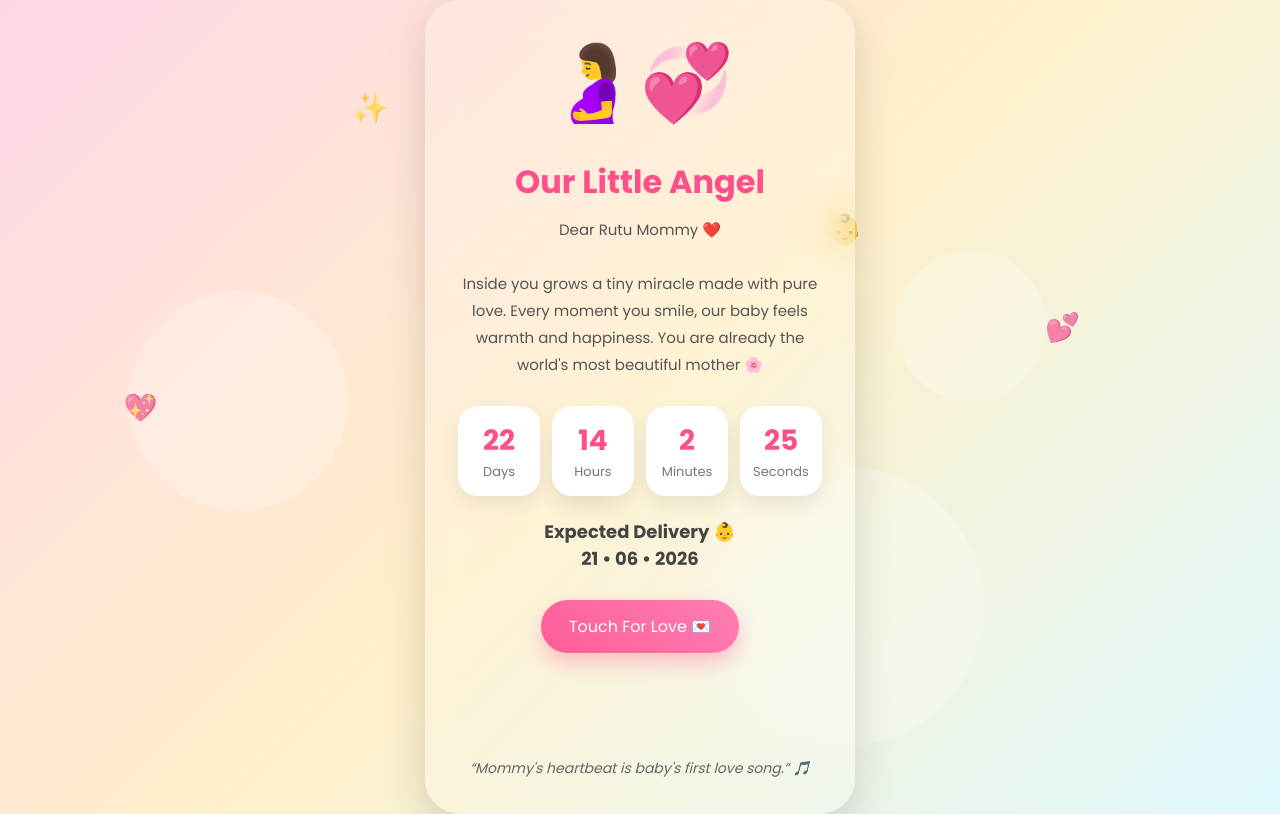
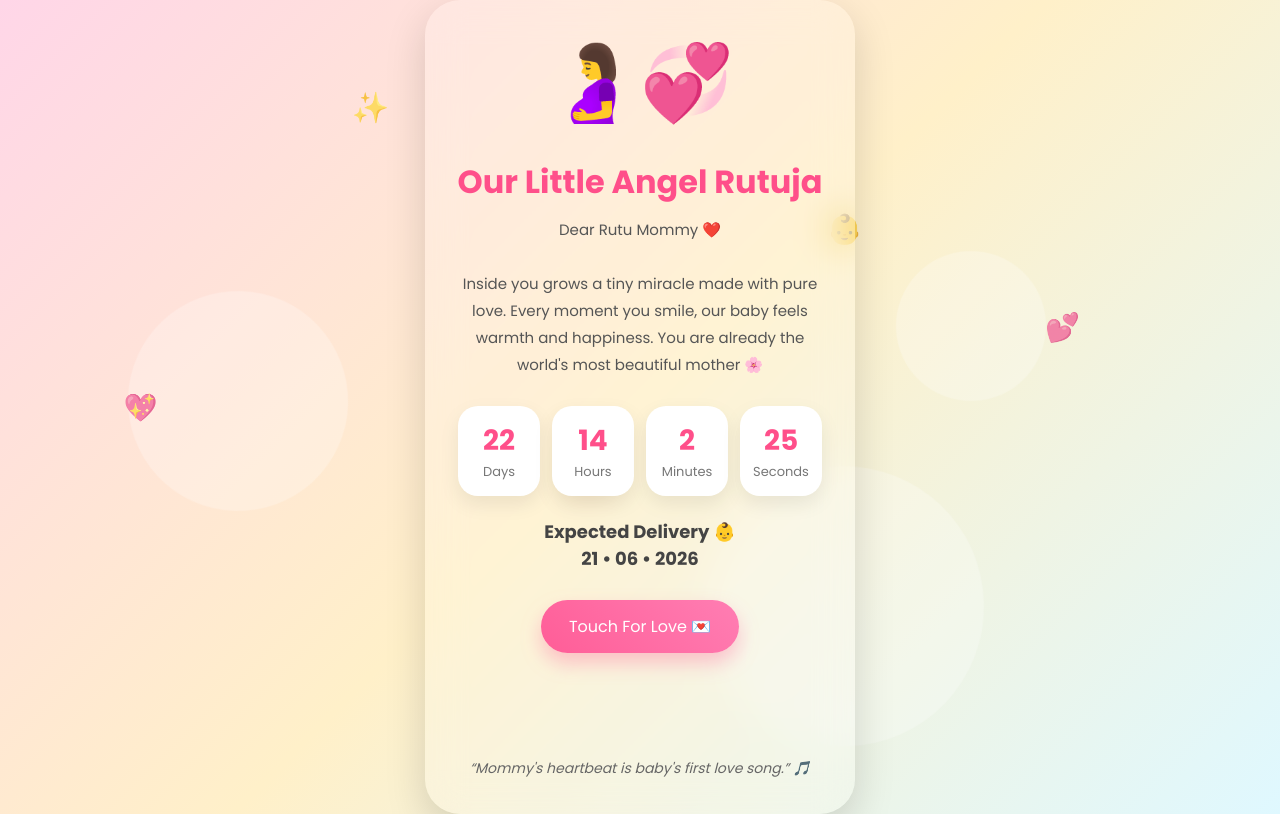
Before and after one commit to SurajX09/FinFinance, a plain HTML site: page index.html in a window 1280 px wide. Drawn offline with Linux system fonts and the light colour scheme.

Commit message:
Update index.html
ok

```diff
--- a/index.html
+++ b/index.html
@@ -250,7 +250,7 @@ button:hover{
 
     <div class="baby">🤰💞</div>
 
-    <h1>Our Little Angel</h1>
+    <h1>Our Little Angel Rutuja</h1>
 
     <p class="sub">
         Dear Rutu Mommy ❤️<br><br>
```
